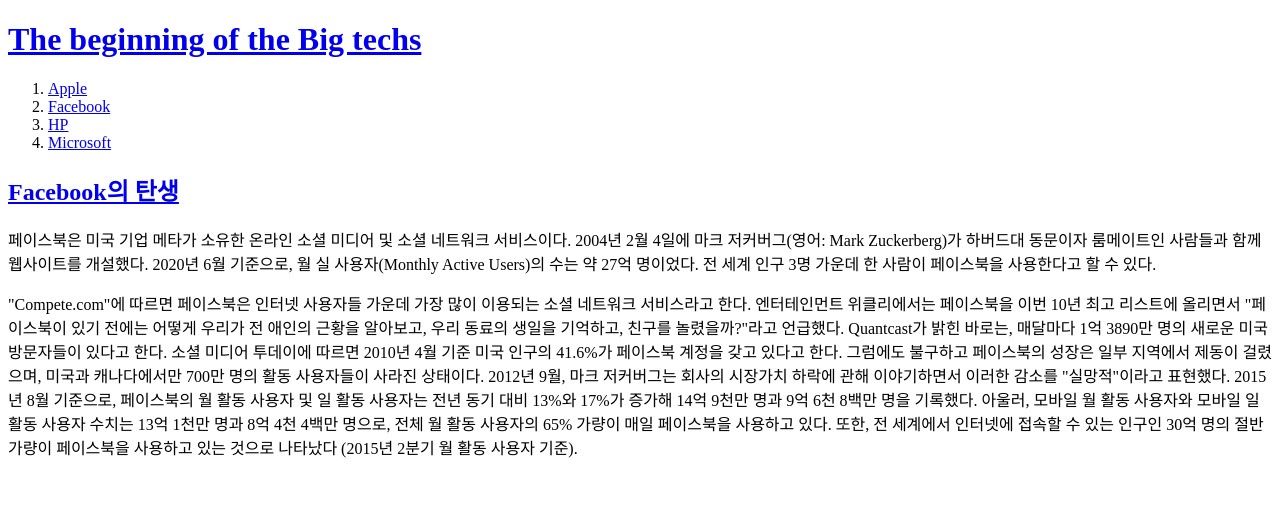
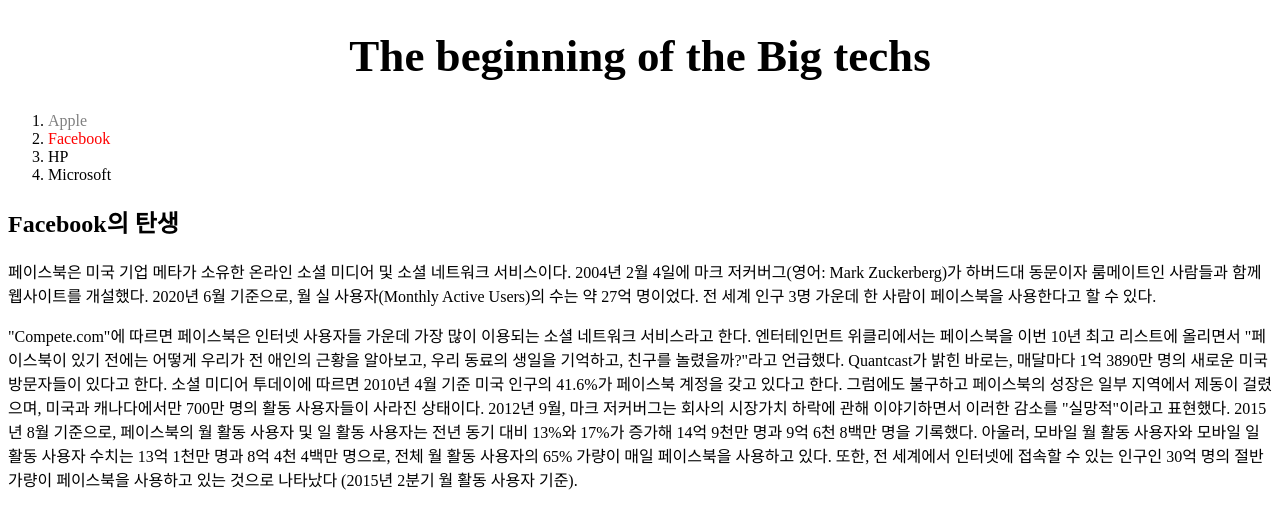
Before and after one commit to enohs/my-first-web-site, a plain HTML site: page 2.html in a window 1280 px wide. Drawn offline with Linux system fonts and the light colour scheme; a script that the page names is missing.

Commit message:
Add files via upload

```diff
--- a/2.html
+++ b/2.html
@@ -3,13 +3,31 @@
     <head>
         <title>Incredible story of Silicon valley</title>
         <meta charset="utf-8">
+        <style>
+        a {
+            color: black;
+            text-decoration: none;
+        }
+        h1 {
+            font-size:45px;
+            text-align: center;
+        }
+
+        #active{
+            color:red;
+        }
+        .saw{
+            color: grey;
+        }
+
+        </style>
     </head>
 
     <body>
         <h1><a href="index.html">The beginning of the Big techs</a></h1>
         <ol>
-            <li><a href="1.html">Apple</a></li>
-            <li><a href="2.html">Facebook</a></li>
+            <li><a href="1.html" class="saw">Apple</a></li>
+            <li><a href="2.html" class="saw" id="active">Facebook</a></li>
             <li><a href="3.html">HP</a></li>
             <li><a href="4.html">Microsoft</a></li>
         </ol>
```
Also changed, not shown: 1.html (+20 -1 lines), 4.html (+2 -2 lines), box.html (added, +20 -0 lines).
